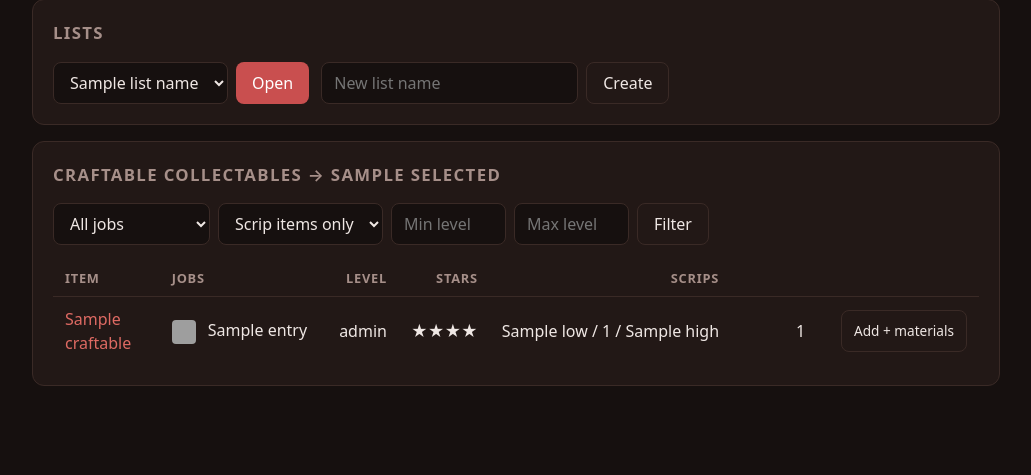
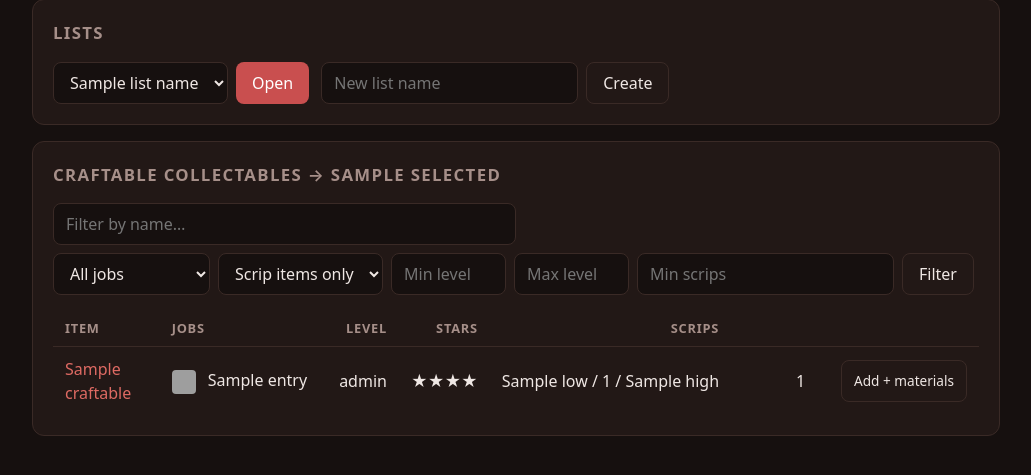
Before and after one commit to Wood-ruff/FF14GatherListBuilder, a Flask app: template templates/craftables.html in a window 1280 px wide. Shown: the part 144-619 px from the top of the page, without its empty margins (124-1155 px from the left). Run offline with Flask 3, Linux system fonts and the light colour scheme; the template is opened without the code that fills it: most values are stand-ins (such as "Sample title", 1, 10 or a date in 2020); grey boxes are pictures that could not be loaded.

Commit message:
added and improved filtering features

```diff
--- a/lists.py
+++ b/lists.py
@@ -242,25 +242,53 @@ NATURAL_DIRECTIONS = {
 }
 
 
-def get_collectables(sort_by="level", direction=None, job="all", min_level=None, max_level=None):
+def get_collectables(sort_by="level", direction=None, job="all", min_level=None, max_level=None, min_scrips=None, scrip_mode="all", name_filter=""):
     """Return gathering collectables filtered and sorted for display."""
     collectables = xivapi.fetch_collectables() or []
-    kept = filter_collectables(collectables, job, min_level, max_level)
+    kept = filter_collectables(collectables, job, min_level, max_level, min_scrips, scrip_mode, name_filter)
     return sort_collectables(kept, sort_by, direction)
 
 
-def filter_collectables(collectables, job, min_level, max_level):
-    """Keep only collectables matching the job and level filters."""
+def matches_name(entry, name_filter):
+    """Check whether the entry's name contains the search term, ignoring case."""
+    return name_filter.lower() in entry["name"].lower()
+
+
+def filter_collectables(collectables, job, min_level, max_level, min_scrips, scrip_mode, name_filter=""):
+    """Keep only collectables matching the name, job, level and scrip filters."""
     kept = []
     for collectable in collectables:
+        if not matches_name(collectable, name_filter):
+            continue
         if job in JOB_GROUPS and collectable["job"] not in JOB_GROUPS[job]:
             continue
         if min_level is not None and collectable["level"] < min_level:
             continue
         if max_level is not None and collectable["level"] > max_level:
             continue
+        if not has_enough_scrips(collectable, min_scrips):
+            continue
+        if not matches_scrip_mode(collectable, scrip_mode):
+            continue
         kept.append(collectable)
     return kept
+
+
+def matches_scrip_mode(collectable, scrip_mode):
+    """Check whether the item fits the scrip display mode."""
+    if scrip_mode == "scrip":
+        return collectable["scrips"] is not None
+    if scrip_mode == "noscrip":
+        return collectable["scrips"] is None
+    return True
+
+
+def has_enough_scrips(collectable, min_scrips):
+    """Check whether the item's lowest scrip reward reaches the filter value."""
+    if min_scrips is None:
+        return True
+    scrips = collectable["scrips"]
+    return scrips is not None and scrips["low"] >= min_scrips
 
 
 def sort_collectables(collectables, sort_by, direction):
@@ -298,10 +326,10 @@ def load_job_names():
     return JOB_NAME_CACHE
 
 
-def get_craftables(sort_by="level", direction=None, job="all", min_level=None, max_level=None, scrip_only=True):
+def get_craftables(sort_by="level", direction=None, job="all", min_level=None, max_level=None, scrip_mode="scrip", min_scrips=None, name_filter=""):
     """Return craftable collectables filtered and sorted for display."""
     craftables = [with_job_names(c) for c in xivapi.fetch_craftables() or []]
-    kept = filter_craftables(craftables, job, min_level, max_level, scrip_only)
+    kept = filter_craftables(craftables, job, min_level, max_level, scrip_mode, min_scrips, name_filter)
     return sort_craftables(kept, sort_by, direction)
 
 
@@ -319,10 +347,12 @@ def with_job_names(craftable):
     return dict(craftable, jobs=jobs)
 
 
-def filter_craftables(craftables, job, min_level, max_level, scrip_only):
-    """Keep only craftables matching the job, level and scrip filters."""
+def filter_craftables(craftables, job, min_level, max_level, scrip_mode, min_scrips, name_filter=""):
+    """Keep only craftables matching the name, job, level and scrip filters."""
     kept = []
     for craftable in craftables:
+        if not matches_name(craftable, name_filter):
+            continue
         jobs = [entry["name"].lower() for entry in craftable["jobs"]]
         if job != "all" and job not in jobs:
             continue
@@ -330,7 +360,9 @@ def filter_craftables(craftables, job, min_level, max_level, scrip_only):
             continue
         if max_level is not None and craftable["level"] > max_level:
             continue
-        if scrip_only and not craftable["scrips"]:
+        if not matches_scrip_mode(craftable, scrip_mode):
+            continue
+        if not has_enough_scrips(craftable, min_scrips):
             continue
         kept.append(craftable)
     return kept
--- a/routes.py
+++ b/routes.py
@@ -65,12 +65,20 @@ def show_collectables():
     job = request.args.get("job", "all")
     min_level = request.args.get("min", "").strip()
     max_level = request.args.get("max", "").strip()
+    min_scrips = request.args.get("minscrips", "").strip()
+    name_filter = request.args.get("q", "").strip()
+    shop = request.args.get("shop", "all")
+    if shop not in ("all", "scrip", "noscrip"):
+        shop = "all"
     collectables = lists.get_collectables(
         sort,
         direction,
         job,
         int(min_level) if min_level.isdigit() else None,
         int(max_level) if max_level.isdigit() else None,
+        int(min_scrips) if min_scrips.isdigit() else None,
+        shop,
+        name_filter,
     )
     return render_template(
         "collectables.html",
@@ -80,6 +88,9 @@ def show_collectables():
         job=job,
         min_level=min_level,
         max_level=max_level,
+        min_scrips=min_scrips,
+        shop=shop,
+        q=name_filter,
         **page_context(selected, "collectables"),
     )
 
@@ -93,14 +104,20 @@ def show_craftables():
     job = request.args.get("job", "all")
     min_level = request.args.get("min", "").strip()
     max_level = request.args.get("max", "").strip()
-    scrip_only = request.args.get("shop", "scrip") != "all"
+    min_scrips = request.args.get("minscrips", "").strip()
+    name_filter = request.args.get("q", "").strip()
+    shop = request.args.get("shop", "scrip")
+    if shop not in ("all", "scrip", "noscrip"):
+        shop = "scrip"
     craftables = lists.get_craftables(
         sort,
         direction,
         job,
         int(min_level) if min_level.isdigit() else None,
         int(max_level) if max_level.isdigit() else None,
-        scrip_only,
+        shop,
+        int(min_scrips) if min_scrips.isdigit() else None,
+        name_filter,
     )
     return render_template(
         "craftables.html",
@@ -110,7 +127,9 @@ def show_craftables():
         job=job,
         min_level=min_level,
         max_level=max_level,
-        shop="scrip" if scrip_only else "all",
+        min_scrips=min_scrips,
+        shop=shop,
+        q=name_filter,
         **page_context(selected, "craftables"),
     )
 
--- /dev/null
+++ b/static/filters.js
@@ -0,0 +1,32 @@
+const FILTER_TYPE_DELAY_MS = 600;
+
+function setupLiveFilters(form) {
+  let filterTimer = null;
+
+  form.addEventListener("change", function (event) {
+    if (event.target.matches("select")) {
+      form.submit();
+    }
+  });
+
+  form.addEventListener("input", function (event) {
+    if (event.target.matches('input[type="number"], input[name="q"]')) {
+      clearTimeout(filterTimer);
+      filterTimer = setTimeout(function () { form.submit(); }, FILTER_TYPE_DELAY_MS);
+    }
+  });
+}
+
+function refocusNameFilter(form) {
+  const field = form.querySelector('input[name="q"]');
+  if (field && field.value) {
+    const end = field.value.length;
+    field.focus();
+    field.setSelectionRange(end, end);
+  }
+}
+
+for (const form of document.querySelectorAll(".filters")) {
+  setupLiveFilters(form);
+  refocusNameFilter(form);
+}
--- a/static/style.css
+++ b/static/style.css
@@ -131,6 +131,23 @@ form {
 
 .add-form {
   margin-bottom: 16px;
+}
+
+.filters {
+  display: block;
+  margin-bottom: 16px;
+}
+
+.filter-row {
+  display: flex;
+  flex-wrap: wrap;
+  gap: 8px;
+  margin-bottom: 8px;
+}
+
+.name-filter {
+  flex: none;
+  width: 50%;
 }
 
 .add-form .suggest-box {
--- a/templates/base.html
+++ b/templates/base.html
@@ -71,6 +71,7 @@
   <script src="{{ url_for('static', filename='copy.js') }}"></script>
   <script src="{{ url_for('static', filename='ajax-add.js') }}"></script>
   <script src="{{ url_for('static', filename='timer.js') }}"></script>
+  <script src="{{ url_for('static', filename='filters.js') }}"></script>
   {% block scripts %}{% endblock %}
   <script src="{{ url_for('static', filename='pending.js') }}"></script>
 </body>
--- a/templates/craftables.html
+++ b/templates/craftables.html
@@ -2,9 +2,9 @@
 
 {% macro sort_link(column, label) %}
 {% if sort == column %}
-<a href="/craftables?list={{ selected }}&sort={{ column }}&dir={{ 'asc' if dir == 'desc' else 'desc' }}&job={{ job }}&min={{ min_level }}&max={{ max_level }}&shop={{ shop }}">{{ label }} {{ "▼" if dir == "desc" else "▲" }}</a>
+<a href="/craftables?list={{ selected }}&sort={{ column }}&dir={{ 'asc' if dir == 'desc' else 'desc' }}&job={{ job }}&min={{ min_level }}&max={{ max_level }}&shop={{ shop }}&minscrips={{ min_scrips }}&q={{ q | urlencode }}">{{ label }} {{ "▼" if dir == "desc" else "▲" }}</a>
 {% else %}
-<a href="/craftables?list={{ selected }}&sort={{ column }}&job={{ job }}&min={{ min_level }}&max={{ max_level }}&shop={{ shop }}">{{ label }}</a>
+<a href="/craftables?list={{ selected }}&sort={{ column }}&job={{ job }}&min={{ min_level }}&max={{ max_level }}&shop={{ shop }}&minscrips={{ min_scrips }}&q={{ q | urlencode }}">{{ label }}</a>
 {% endif %}
 {% endmacro %}
 
@@ -14,10 +14,14 @@
     <section class="card">
       <h2>{{ t("tab_craftables") }}{% if selected %} → {{ selected }}{% endif %}</h2>
 
-      <form method="get" action="/craftables" class="add-form">
+      <form method="get" action="/craftables" class="filters">
         <input type="hidden" name="list" value="{{ selected }}">
         <input type="hidden" name="sort" value="{{ sort }}">
         <input type="hidden" name="dir" value="{{ dir }}">
+        <div class="filter-row">
+          <input name="q" class="name-filter" placeholder="{{ t('name_filter') }}" value="{{ q }}">
+        </div>
+        <div class="filter-row">
         <select name="job">
           <option value="all" {% if job == "all" %}selected{% endif %}>{{ t("all_jobs") }}</option>
           {% for craft in ["Carpenter", "Blacksmith", "Armorer", "Goldsmith", "Leatherworker", "Weaver", "Alchemist", "Culinarian"] %}
@@ -27,10 +31,13 @@
         <select name="shop">
           <option value="scrip" {% if shop == "scrip" %}selected{% endif %}>{{ t("scrip_only") }}</option>
           <option value="all" {% if shop == "all" %}selected{% endif %}>{{ t("all_collectables") }}</option>
+          <option value="noscrip" {% if shop == "noscrip" %}selected{% endif %}>{{ t("no_scrip_items") }}</option>
         </select>
         <input name="min" type="number" min="1" max="100" placeholder="{{ t('min_level') }}" value="{{ min_level }}">
         <input name="max" type="number" min="1" max="100" placeholder="{{ t('max_level') }}" value="{{ max_level }}">
+        <input name="minscrips" type="number" min="1" placeholder="{{ t('min_scrips') }}" value="{{ min_scrips }}">
         <button type="submit" class="secondary">{{ t("filter") }}</button>
+        </div>
       </form>
 
       {% if craftables %}
--- a/translations/de.json
+++ b/translations/de.json
@@ -47,10 +47,14 @@
   "job_botanist": "Gärtner",
   "job_fisher": "Fischer",
   "min_level": "Min. Stufe",
+  "min_scrips": "Min. Scrips",
   "max_level": "Max. Stufe",
   "filter": "Filtern",
+  "name_filter": "Nach Name filtern…",
   "scrip_only": "Nur Scrip-Items",
   "all_collectables": "Alle Sammlerstücke",
+  "all_items": "Alle Items",
+  "no_scrip_items": "Items ohne Scrips",
   "no_matches": "Keine Treffer — Filter lockern oder Verbindung prüfen und neu laden.",
   "add_with_materials": "+ Materialien",
   "suggest_toggle_title": "Vorschläge anzeigen",
--- a/translations/en.json
+++ b/translations/en.json
@@ -47,10 +47,14 @@
   "job_botanist": "Botanist",
   "job_fisher": "Fisher",
   "min_level": "Min level",
+  "min_scrips": "Min scrips",
   "max_level": "Max level",
   "filter": "Filter",
+  "name_filter": "Filter by name…",
   "scrip_only": "Scrip items only",
   "all_collectables": "All collectables",
+  "all_items": "All items",
+  "no_scrip_items": "No scrip items",
   "no_matches": "Nothing matches — loosen the filters, or check the connection and reload.",
   "add_with_materials": "Add + materials",
   "suggest_toggle_title": "Show suggestions",
```
Also changed, not shown: templates/collectables.html (+15 -4 lines), tests/test_lists.py (+52 -4 lines), tests/test_routes.py (+3 -1 lines).
